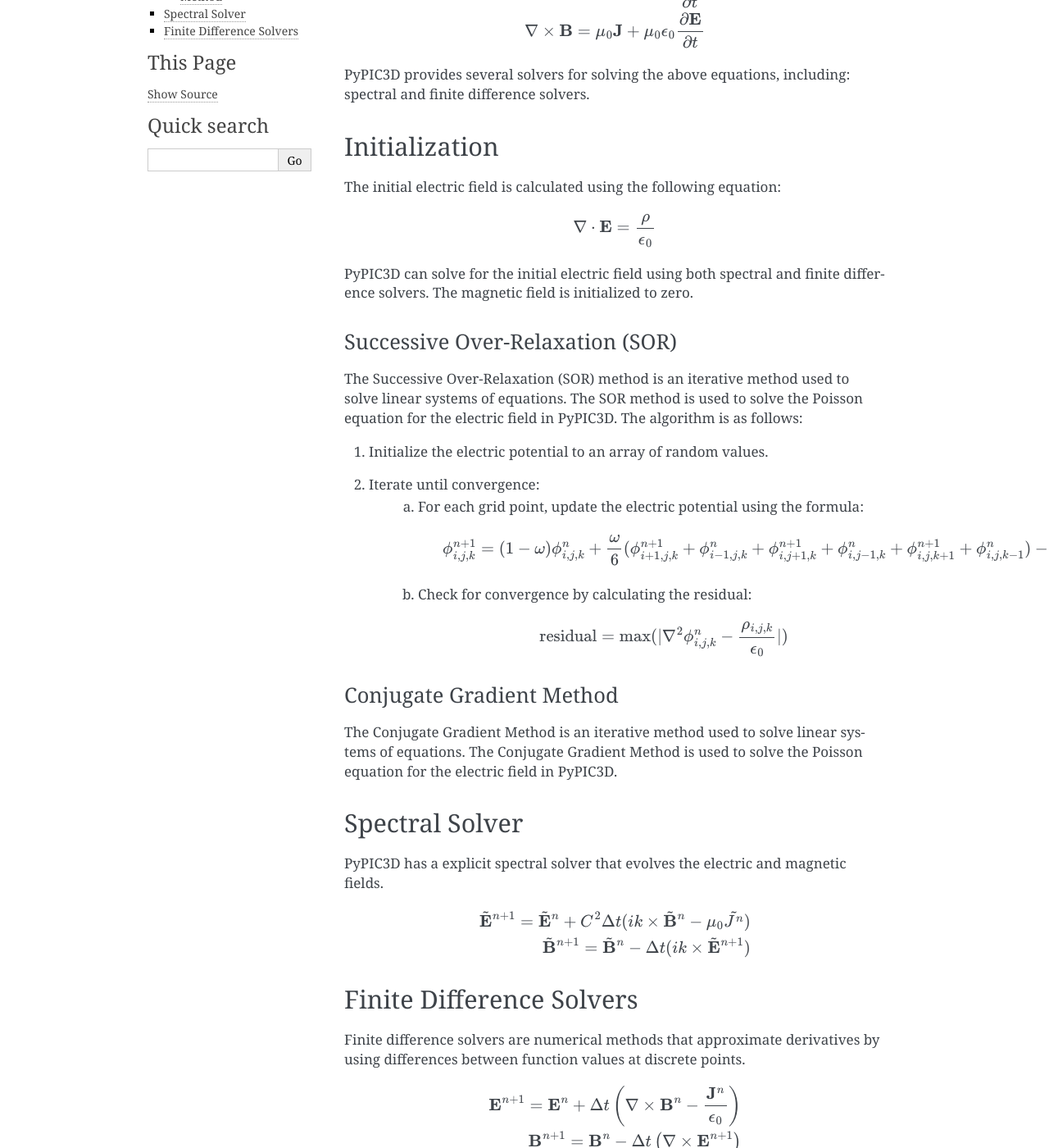
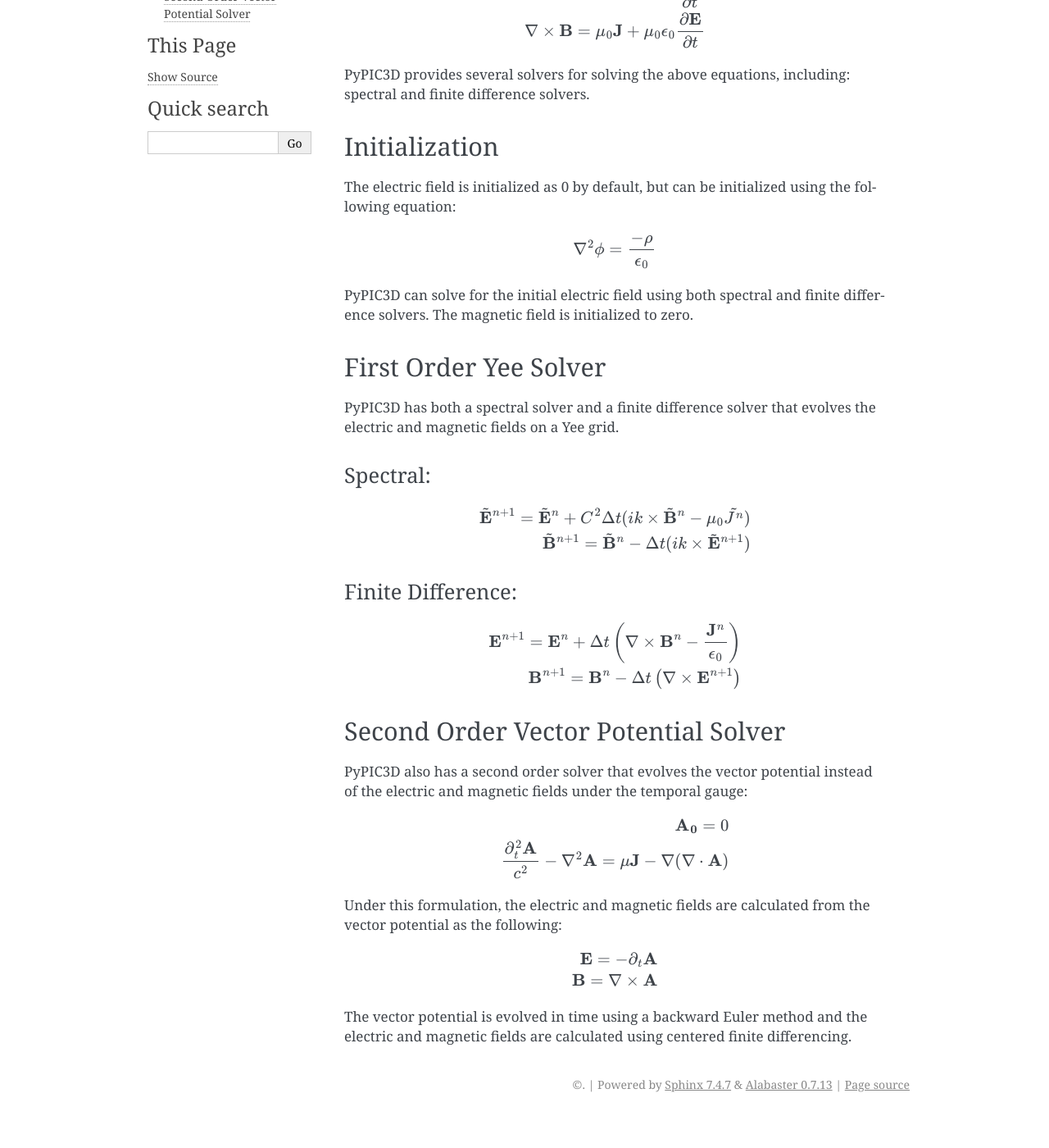
Before and after one commit to uwplasma/PyPIC3D, a Sphinx documentation site: the page built from docs/solvers.rst, in a window 1280 px wide and 1400 px high, scrolled down 214 px. Shown: the whole window at 82% size. Built offline with Sphinx 7.4.7, drawn with Linux system fonts in a browser that asks for light colours; after the commit the page ends 1576 px from its top, so only the background shows below that; some of the changed text lies outside the part shown.

Commit message:
updating documentation

```diff
--- a/docs/chargeconservation.rst
+++ b/docs/chargeconservation.rst
@@ -1,12 +1,40 @@
 Charge Conservation Method
 ===========================
 
-The charge conservation method used in this project is based on the Villasenor-Buneman algorithm. This method ensures that the charge is conserved in the simulation, which is crucial for accurate results in particle-in-cell (PIC) simulations.
+There are 3 charge conservation methods in PyPIC3D including a charge density and velocity based method and two continuity equation based methods.
+
+Villasenor-Buneman
+------------------
+The Villasenor-Buneman method is charge conserving method for 1st order shape factors that assumes particles are moving in a straight line and deposits current onto each of the cell faces.
+
+Esirkepov
+---------
+The Esirkepov method is a charge conserving method that makes use of a generalized shape factor to deposit current onto the cell faces. The Esirkepov method is typically faster than the Villasenor-Buneman method due to a lack of loops and can be used for particles with arbitrary shape factors.
+
+Charge Density Method
+---------------------
+The charge density method uses the particle velocities and their charge to deposit current using the analytical definition of J
+
+.. math::
+    \mathbf{J} = \rho v
+
+
+
+
+
+
+
+
+
+
+
 
 
 References
 ----------
 
-For more details on the Villasenor-Buneman method, refer to the original paper:
+For more details on the Villasenor-Buneman and the Esirkepov methods, refer to the original papers:
 
 Villasenor, J., & Buneman, O. (1992). Rigorous charge conservation for local electromagnetic field solvers. *Journal of Computational Physics*, 58(2), 189-196.
+
+Esirkepov, T. Z. (2001). Exact charge conservation scheme for particle-in-cell simulation with an arbitrary form-factor. Computer Physics Communications, 135(2), 144-153.
--- a/docs/demos.rst
+++ b/docs/demos.rst
@@ -24,7 +24,5 @@ To run the demo, do the following:
 
     # Navigate to the two_stream demo directory
     cd demos/two_stream
-    # Generate the initial particle distribution
-    python gen_data.py
     # Run the main simulation with the configuration file
     python main.py --config demos/two_stream/two_stream.toml
--- a/docs/index.rst
+++ b/docs/index.rst
@@ -11,7 +11,7 @@ Welcome to PyPIC3D's documentation!
    usage
    solvers
    chargeconservation
-   yee
+   grid
    particles
    experiments
    demos
--- a/docs/solvers.rst
+++ b/docs/solvers.rst
@@ -16,61 +16,84 @@ PyPIC3D provides several solvers for solving the above equations, including: spe
 Initialization
 --------------
 
-The initial electric field is calculated using the following equation:
+The electric field is initialized as 0 by default, but can be initialized using the following equation:
 
 .. math::
 
-    \nabla \cdot \mathbf{E} = \frac{\rho}{\epsilon_0}
+    \nabla^2 \mathbf{\phi} = \frac{-\rho}{\epsilon_0}
 
 PyPIC3D can solve for the initial electric field using both spectral and finite difference solvers.
 The magnetic field is initialized to zero.
 
-Successive Over-Relaxation (SOR)
-++++++++++++++++++++++++++++++++
+.. Successive Over-Relaxation (SOR)
+.. ++++++++++++++++++++++++++++++++
 
-The Successive Over-Relaxation (SOR) method is an iterative method used to solve linear systems of equations. The SOR method is used to solve the Poisson equation for the electric field in PyPIC3D.
-The algorithm is as follows:
+.. The Successive Over-Relaxation (SOR) method is an iterative method used to solve linear systems of equations. The SOR method is used to solve the Poisson equation for the electric field in PyPIC3D.
+.. The algorithm is as follows:
 
-1. Initialize the electric potential to an array of random values.
-2. Iterate until convergence:
-    a. For each grid point, update the electric potential using the formula:
+.. 1. Initialize the electric potential to an array of random values.
+.. 2. Iterate until convergence:
+..     a. For each grid point, update the electric potential using the formula:
 
-        .. math::
+..         .. math::
 
-            \phi_{i,j,k}^{n+1} = (1 - \omega) \phi_{i,j,k}^n
-            + \frac{\omega}{6} (\phi_{i+1,j,k}^{n+1} + \phi_{i-1,j,k}^{n} + \phi_{i,j+1,k}^{n+1} + \phi_{i,j-1,k}^{n} + \phi_{i,j,k+1}^{n+1} + \phi_{i,j,k-1}^{n}) - \frac{\rho_{i,j,k}}{6 \epsilon_0}
+..             \phi_{i,j,k}^{n+1} = (1 - \omega) \phi_{i,j,k}^n
+..             + \frac{\omega}{6} (\phi_{i+1,j,k}^{n+1} + \phi_{i-1,j,k}^{n} + \phi_{i,j+1,k}^{n+1} + \phi_{i,j-1,k}^{n} + \phi_{i,j,k+1}^{n+1} + \phi_{i,j,k-1}^{n}) - \frac{\rho_{i,j,k}}{6 \epsilon_0}
 
 
-    b. Check for convergence by calculating the residual:
+..     b. Check for convergence by calculating the residual:
 
-        .. math::
+..         .. math::
 
-            \text{residual} = \max(| \nabla^2 \phi_{i,j,k}^{n} - \frac{\rho_{i,j,k}}{\epsilon_0} |)
+..             \text{residual} = \max(| \nabla^2 \phi_{i,j,k}^{n} - \frac{\rho_{i,j,k}}{\epsilon_0} |)
 
 
-Conjugate Gradient Method
-++++++++++++++++++++++++++
+.. Conjugate Gradient Method
+.. ++++++++++++++++++++++++++
 
-The Conjugate Gradient Method is an iterative method used to solve linear systems of equations. The Conjugate Gradient Method is used to solve the Poisson equation for the electric field in PyPIC3D.
+.. The Conjugate Gradient Method is an iterative method used to solve linear systems of equations. The Conjugate Gradient Method is used to solve the Poisson equation for the electric field in PyPIC3D.
 
 
-Spectral Solver
+First Order Yee Solver
 ----------------
-PyPIC3D has a explicit spectral solver that evolves the electric and magnetic fields.
+PyPIC3D has both a spectral solver and a finite difference solver that evolves the electric and magnetic fields on a Yee grid.
 
+Spectral:
+*********
 .. math::
 
         \tilde{\mathbf{E}}^{n+1} = \tilde{\mathbf{E}}^n + C^2 \Delta t ( ik \times \tilde{\mathbf{B}}^n - \mu_0 \tilde{J^n} )
 
         \tilde{\mathbf{B}}^{n+1} = \tilde{\mathbf{B}}^n - \Delta t ( ik \times \tilde{\mathbf{E}}^{n+1} )
 
-
-Finite Difference Solvers
---------------------------
-Finite difference solvers are numerical methods that approximate derivatives by using differences between function values at discrete points.
+Finite Difference:
+******************
 
 .. math::
 
     \mathbf{E}^{n+1} = \mathbf{E}^n + \Delta t \left( \nabla \times \mathbf{B}^n - \frac{\mathbf{J}^n}{\epsilon_0} \right)
 
     \mathbf{B}^{n+1} = \mathbf{B}^n - \Delta t \left( \nabla \times \mathbf{E}^{n+1} \right)
+
+
+
+
+Second Order Vector Potential Solver
+------------------------------------
+
+PyPIC3D also has a second order solver that evolves the vector potential instead of the electric and magnetic fields under the temporal gauge:
+
+.. math::
+    \mathbf{A_0} = 0
+
+    \frac{\partial^2_t \mathbf{A}}{c^2} - \nabla^2 \mathbf{A} = \mu \mathbf{J} - \nabla (\nabla \cdot \mathbf{A})
+
+
+Under this formulation, the electric and magnetic fields are calculated from the vector potential as the following:
+
+.. math::
+    \mathbf{E} = -\partial_t \mathbf{A}
+
+    \mathbf{B} = \nabla \times \mathbf{A}
+
+The vector potential is evolved in time using a backward Euler method and the electric and magnetic fields are calculated using centered finite differencing.
```
Also changed, not shown: docs/grid.rst (added, +21 -0 lines), docs/yee.rst (deleted, +0 -8 lines).
